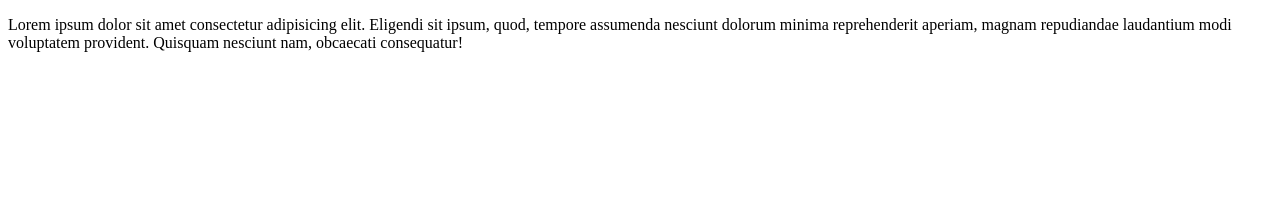
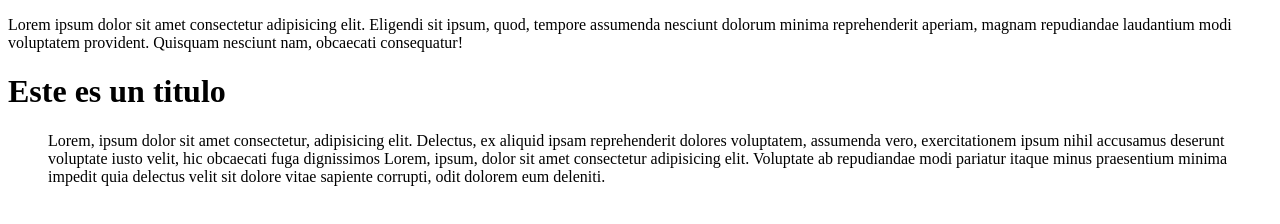
Before and after one commit to Jruiz1994/Proyecto-Coderhouse, a plain HTML site: page index.html in a window 1280 px wide. Drawn offline with Linux system fonts and the light colour scheme.

Commit message:
Segundo commit de ramaUno

```diff
--- a/index.html
+++ b/index.html
@@ -8,6 +8,10 @@
 <body>
 	<div>
 		<p>Lorem ipsum dolor sit amet consectetur adipisicing elit. Eligendi sit ipsum, quod, tempore assumenda nesciunt dolorum minima reprehenderit aperiam, magnam repudiandae laudantium modi voluptatem provident. Quisquam nesciunt nam, obcaecati consequatur!</p>
+
+		<h1>Este es un titulo</h1>
+		<blockquote>Lorem, ipsum dolor sit amet consectetur, adipisicing elit. Delectus, ex aliquid ipsam reprehenderit dolores voluptatem, assumenda vero, exercitationem ipsum nihil accusamus deserunt voluptate iusto velit, hic obcaecati fuga dignissimos
+		Lorem, ipsum, dolor sit amet consectetur adipisicing elit. Voluptate ab repudiandae modi pariatur itaque minus praesentium minima impedit quia delectus velit sit dolore vitae sapiente corrupti, odit dolorem eum deleniti.</blockquote>
 	</div>
 </body>
 </html>
```
